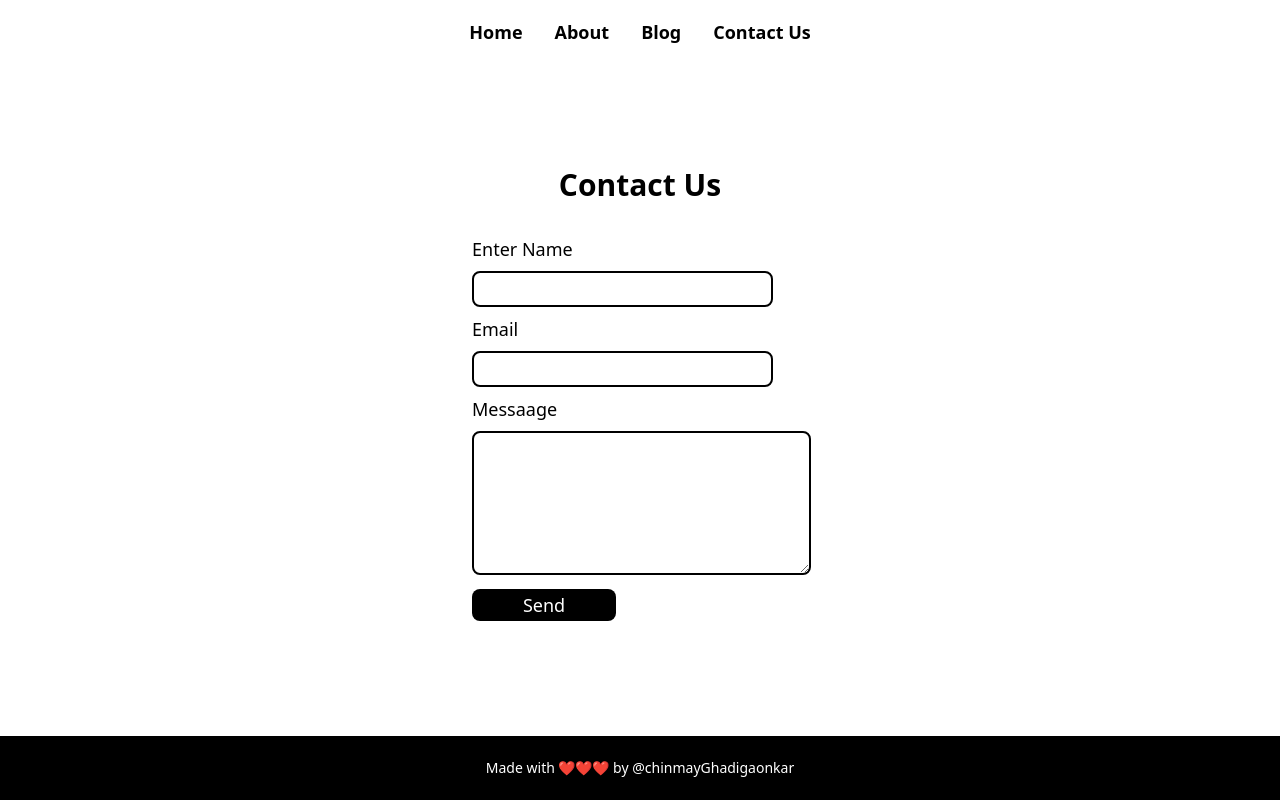
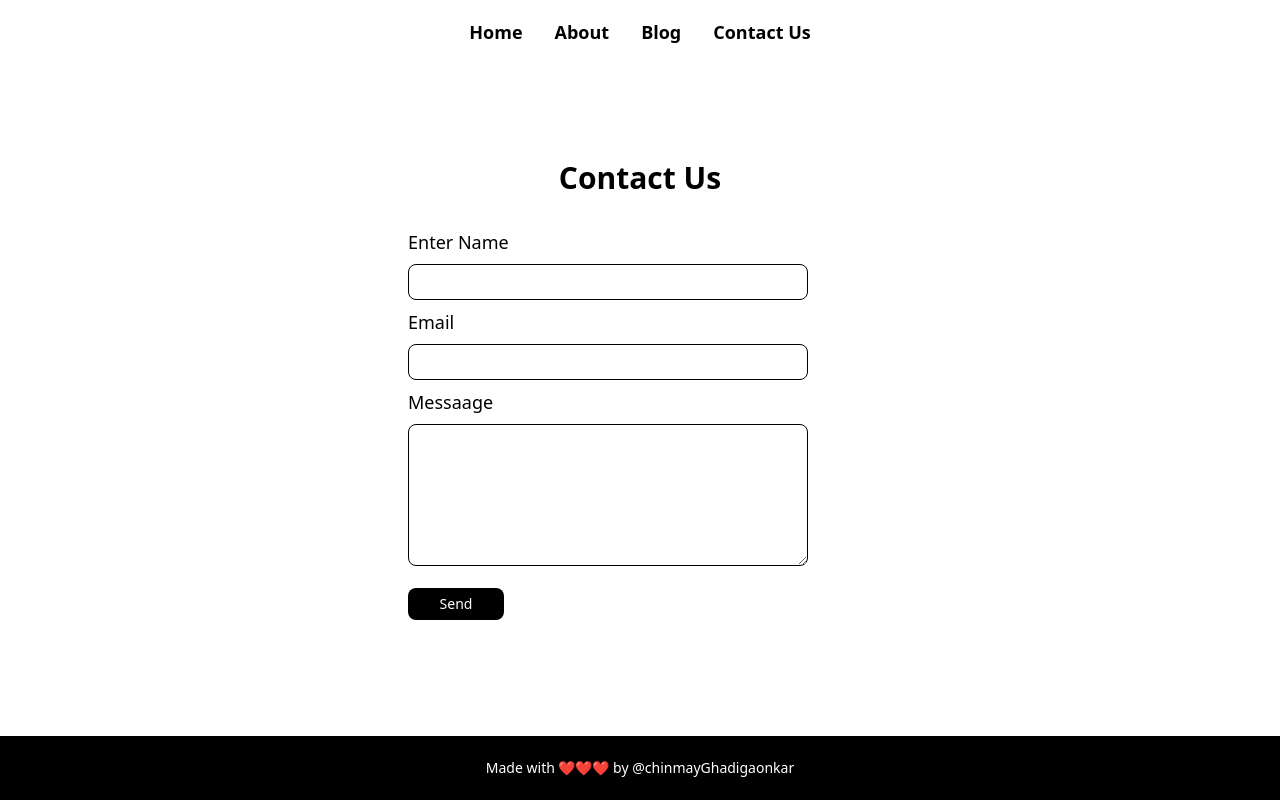
Before and after one commit to chinmayGhadigaonkar/Hunting-Coder, a Next.js app: page /contactus in a window 1280 px wide. Built offline with nearby package versions, Linux system fonts and the light colour scheme.

Commit message:
Final commit

```diff
--- a/DB/connection.js
+++ b/DB/connection.js
@@ -2,7 +2,7 @@ import mongoose from "mongoose";
 
 const connectDb =()=>{
     mongoose.connect(process.env.URL).then(()=>{
-        // console.log("connected to mongodb atlas");
+        console.log("connected to mongodb atlas");
     }).catch((e)=>{
         console.log(e)
     })
--- a/app/about/page.jsx
+++ b/app/about/page.jsx
@@ -7,9 +7,11 @@ const About = () => {
 
       <h1 className='text-center font-semibold text-3xl'>About us</h1>
       <br />
-      <p> Lorem ipsum dolor sit amet, consectetur adipisicing elit. Itaque nostrum nisi a aspernatur, dolorum iste similique accusamus error numquam quidem eos optio minus magni, quae quaerat veniam? Nesciunt, eos odio. Lorem ipsum dolor sit amet consectetur adipisicing elit. Ab libero magni distinctio est totam consequuntur, facere suscipit esse nostrum aspernatur veritatis adipisci!</p>
+      <p>Lorem ipsum dolor sit amet consectetur adipisicing elit. Error dignissimos cumque incidunt. Repellendus nam cumque, impedit beatae autem quam ullam eos blanditiis magnam quos quidem rem non laudantium obcaecati officiis vel excepturi deserunt dignissimos. Architecto necessitatibus magnam, quod sunt nemo hic. Eligendi optio similique vero consequatur quam fugit corporis consequuntur iste, dolorum veniam, omnis minus quaerat commodi quod et doloribus non. Accusantium voluptatibus laborum tempore cumque porro totam ratione. Sint animi, veniam explicabo reiciendis aperiam nobis nesciunt nihil ullam quod laudantium excepturi impedit? Commodi labore non, ducimus facilis ad voluptates odio, quidem enim recusandae vel voluptatem, nam esse minus ullam?</p>
 
-      <p>Lorem ipsum dolor sit amet consectetur adipisicing elit. Error dignissimos cumque incidunt. Repellendus nam cumque, impedit beatae autem quam ullam eos blanditiis magnam quos quidem rem non laudantium obcaecati officiis vel excepturi deserunt dignissimos. Architecto necessitatibus magnam, quod sunt nemo hic. Eligendi optio similique vero consequatur quam fugit corporis consequuntur iste, dolorum veniam, omnis minus quaerat commodi quod et doloribus non. Accusantium voluptatibus laborum tempore cumque porro totam ratione. Sint animi, veniam explicabo reiciendis aperiam nobis nesciunt nihil ullam quod laudantium excepturi impedit? Commodi labore non, ducimus facilis ad voluptates odio, quidem enim recusandae vel voluptatem, nam esse minus ullam?</p>
+      <p>
+        Lorem ipsum dolor, sit amet consectetur adipisicing elit. Asperiores ducimus consequatur quia a pariatur quis facilis commodi odit quisquam explicabo. Eius, quibusdam repudiandae? Commodi dolores voluptatibus illo minima sit et consequuntur in, reprehenderit vitae quisquam quae praesentium blanditiis eaque ipsa nihil facere maiores cupiditate voluptatem.
+      </p>
 
 
     </div>
--- a/app/contactus/page.jsx
+++ b/app/contactus/page.jsx
@@ -53,16 +53,16 @@ const contact = () => {
     <>
       <div className=' '>
         <h1 className='text-center pb-5 font-semibold text-3xl '>Contact Us</h1>
-        <div className=' rounded-lg w-[23rem] m-auto'>
-          <form action="" className='m-auto w-[22rem]  py-3'>
+        <div className=' rounded-lg m-auto'>
+          <form action="" className='m-auto w-[19rem] sm:w-[30rem]  py-3'>
             <p className=' text-lg font-medium  ml-2  '>Enter Name</p>
-            <input type="text" name='name' onChange={handleChange} className=' text-lg font-medium  ml-2 my-2  border-2  pl-2 h-9 w-[18.8rem] border-black rounded-lg   ' value={inputValue.name} />
+            <input type="text" name='name' onChange={handleChange} className=' text-lg font-medium  ml-2 my-2  border-[1px] border-black   pl-2 h-9 w-[18.8rem] sm:w-[25rem] hover:outline-black rounded-lg   ' value={inputValue.name} />
             <p className=' text-lg font-medium  ml-2 '>Email</p>
-            <input type="email" name='email' onChange={handleChange} className=' text-lg font-medium  ml-2 my-2  border-2  pl-2 h-9 w-[18.8rem] border-black rounded-lg  ' value={inputValue.email} />
+            <input type="email" name='email' onChange={handleChange} className=' text-lg font-medium  ml-2 my-2  border-[1px] border-black   pl-2 h-9 w-[18.8rem] sm:w-[25rem] hover:outline-black rounded-lg  ' value={inputValue.email} />
             <p className=' text-lg font-medium  ml-2 ' >Messaage</p>
-            <textarea name="msg" onChange={handleChange} value={inputValue.msg} id="" cols="30" rows="5" className=' text-lg font-medium  ml-2 my-2  border-2 pl-2  border-black rounded-lg   ' ></textarea><br />
+            <textarea name="msg" onChange={handleChange} value={inputValue.msg} id="" cols="30" rows="5" className='  border-black  text-lg font-medium w-[18.8rem] ml-2 my-2 sm:w-[25rem] border-[1px] pl-2 hover:outline-black rounded-lg   ' ></textarea><br />
 
-            <button className=' bg-black text-white m-auto w-36 rounded-lg h-8 text-lg font-medium  ml-2 hover:bg-white hover:text-black hover:border-2 hover:border-black  ' onClick={SendMsg} >Send</button>
+            <button className=' bg-black text-white m-auto w-24 rounded-lg h-8 text-sm my-2  font-normal  hover:bg-white hover:text-black hover:border-2 hover:border-black ml-2 ' onClick={SendMsg} >Send</button>
 
           </form>
 
```
